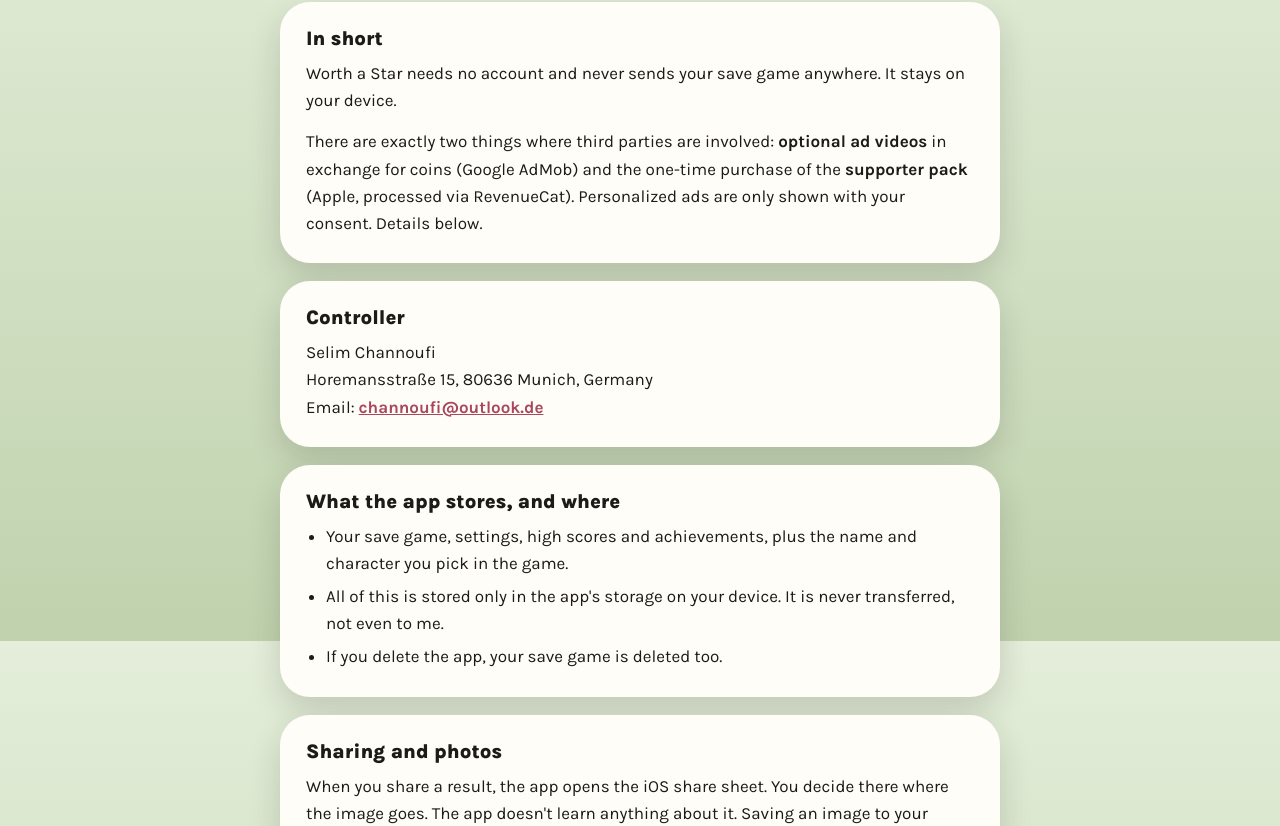
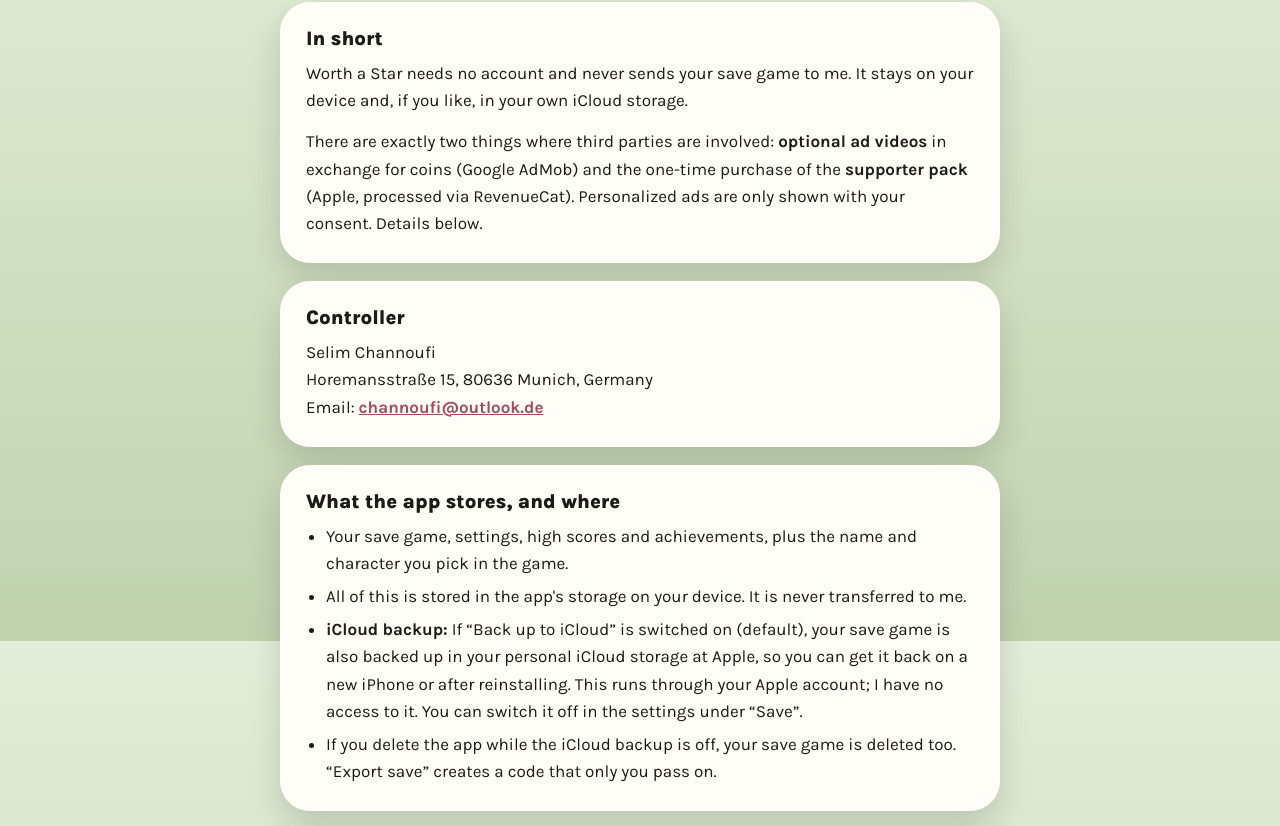
Before and after one commit to Seliminici/worth-a-star-info, a plain HTML site: page datenschutz-en.html in a window 1280 px wide. Shown: the part 159-985 px from the top of the page. Drawn offline with Linux system fonts and the light colour scheme.

Commit message:
SAVE-1: Datenschutzerklärung – iCloud-Sicherung des Spielstands (persönlicher iCloud-Speicher bei Apple, kein Zugriff für den Entwickler, abschaltbar unter „Spielstand“), Export-Code; „Kurz gesagt“ angepasst (DE/EN)
Co-Authored-By: Claude Opus 5.5 <noreply@anthropic.com>

```diff
--- a/datenschutz-en.html
+++ b/datenschutz-en.html
@@ -19,7 +19,7 @@
 
   <div class="karte">
     <h2>In short</h2>
-    <p>Worth a Star needs no account and never sends your save game anywhere. It stays on your device.</p>
+    <p>Worth a Star needs no account and never sends your save game to me. It stays on your device and, if you like, in your own iCloud storage.</p>
     <p>There are exactly two things where third parties are involved: <b>optional ad videos</b> in exchange for coins (Google AdMob) and the one-time purchase of the <b>supporter pack</b> (Apple, processed via RevenueCat). Personalized ads are only shown with your consent. Details below.</p>
   </div>
 
@@ -36,8 +36,9 @@
     <h2>What the app stores, and where</h2>
     <ul>
       <li>Your save game, settings, high scores and achievements, plus the name and character you pick in the game.</li>
-      <li>All of this is stored only in the app's storage on your device. It is never transferred, not even to me.</li>
-      <li>If you delete the app, your save game is deleted too.</li>
+      <li>All of this is stored in the app's storage on your device. It is never transferred to me.</li>
+      <li><b>iCloud backup:</b> If “Back up to iCloud” is switched on (default), your save game is also backed up in your personal iCloud storage at Apple, so you can get it back on a new iPhone or after reinstalling. This runs through your Apple account; I have no access to it. You can switch it off in the settings under “Save”.</li>
+      <li>If you delete the app while the iCloud backup is off, your save game is deleted too. “Export save” creates a code that only you pass on.</li>
     </ul>
   </div>
 
```
Also changed, not shown: datenschutz.html (+4 -3 lines).
